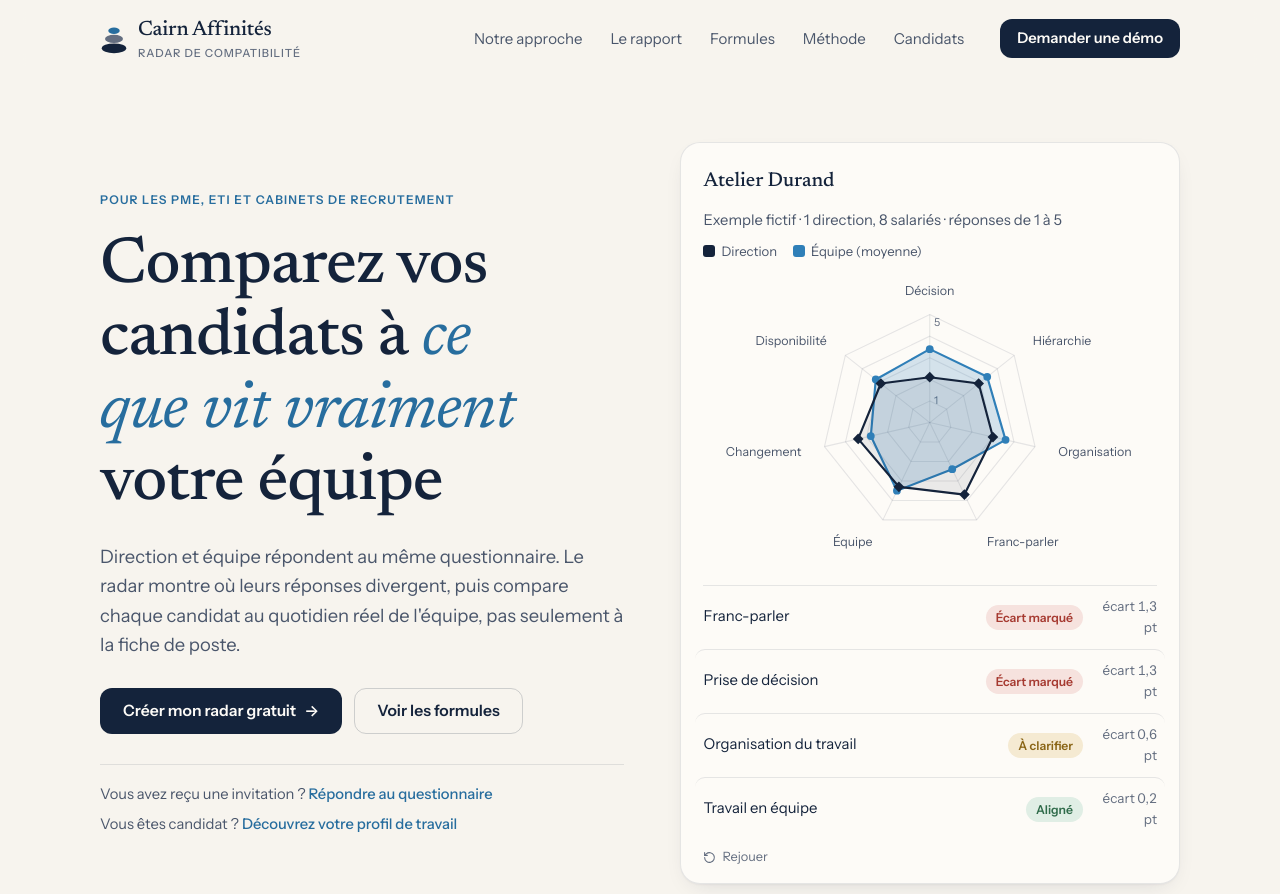
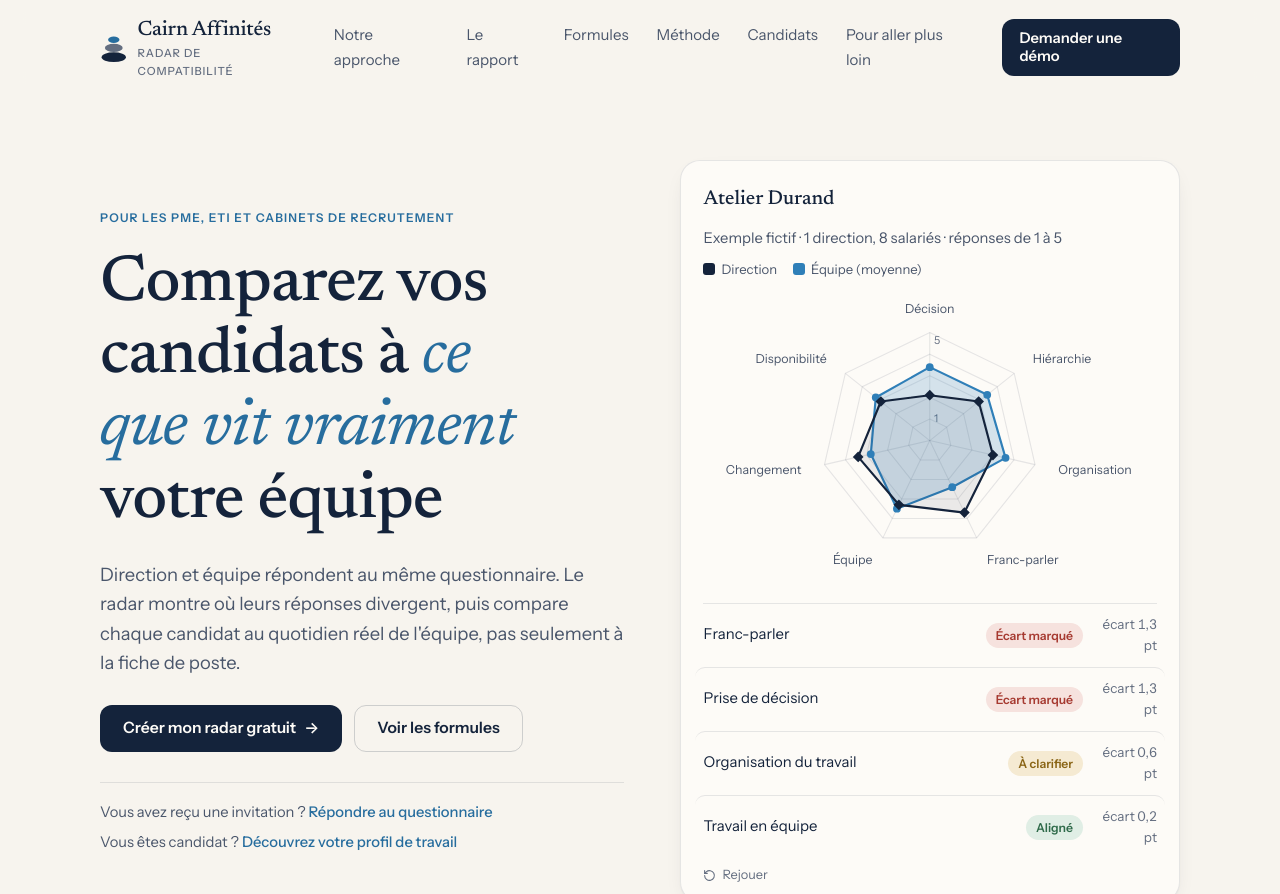
Before and after one commit to nansvenet/radar-cairn, a plain HTML site: page accueil.html in a window 1280 px wide. Shown: the top 894 px of the page. Drawn offline with Linux system fonts and the light colour scheme.

Commit message:
Lien Pour aller plus loin dans le menu et le pied de page

```diff
--- a/accueil.html
+++ b/accueil.html
@@ -313,6 +313,7 @@ footer a{text-decoration:none}
       <a href="#offres">Formules</a>
       <a href="#science">Méthode</a>
       <a href="#candidats">Candidats</a>
+      <a href="pour-aller-plus-loin.html">Pour aller plus loin</a>
     </nav>
     <a class="btn btn-primary" href="#contact">Demander une démo</a>
   </div>
@@ -516,7 +517,7 @@ footer a{text-decoration:none}
 <footer>
   <div class="wrap">
     <span>© Cairn Affinités · Le radar de compatibilité</span>
-    <nav aria-label="Pied de page"><a href="#methode">Notre approche</a><a href="https://nansvenet.github.io/radar-cairn/index.html#rapport">Exemple de rapport</a><a href="https://nansvenet.github.io/radar-cairn/index.html#cabinet">Espace cabinet</a><a href="#contact">Contact</a></nav>
+    <nav aria-label="Pied de page"><a href="#methode">Notre approche</a><a href="https://nansvenet.github.io/radar-cairn/index.html#rapport">Exemple de rapport</a><a href="https://nansvenet.github.io/radar-cairn/index.html#cabinet">Espace cabinet</a><a href="#contact">Contact</a><a href="pour-aller-plus-loin.html">Pour aller plus loin</a></nav>
   </div>
 </footer>
 
```
